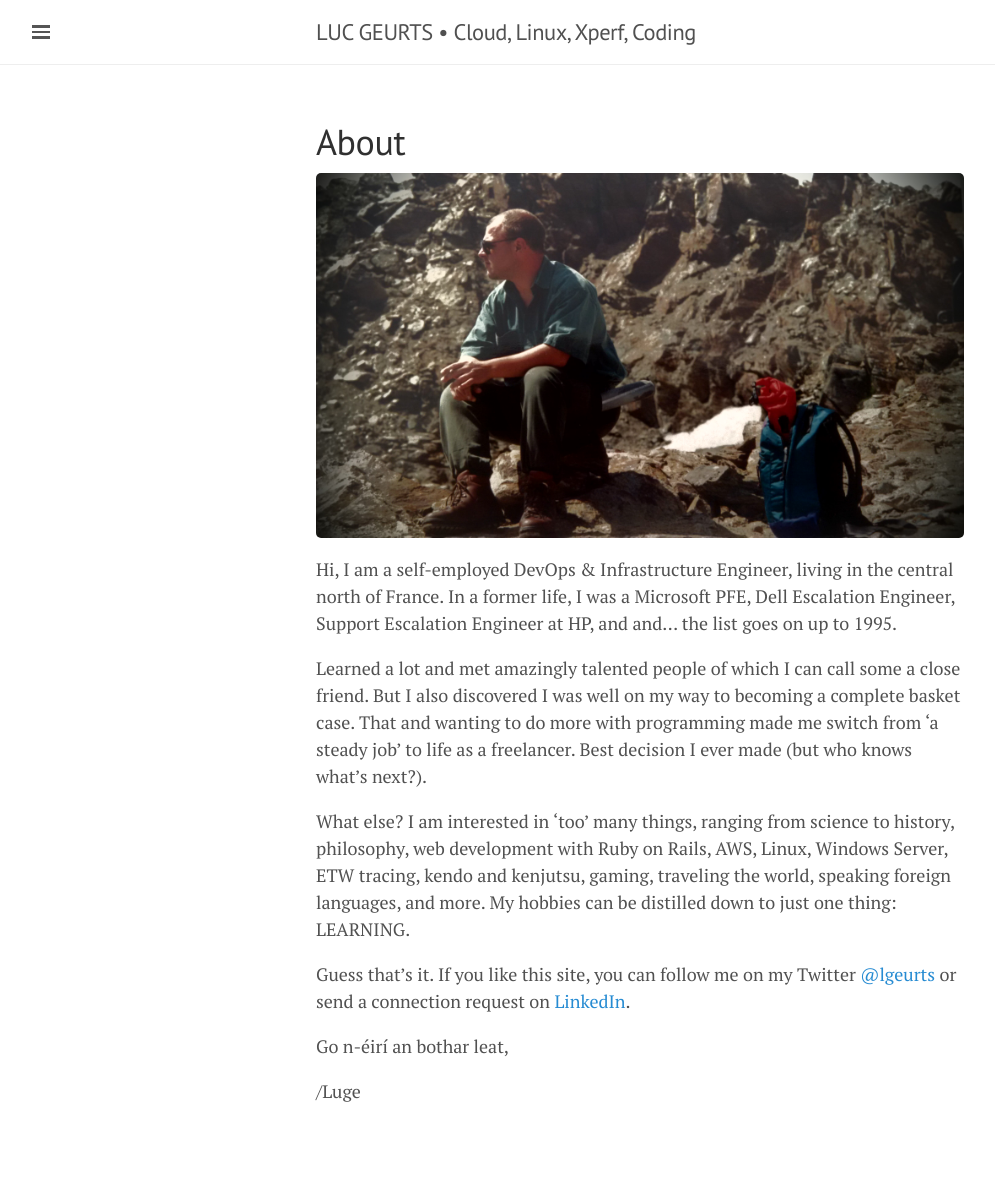
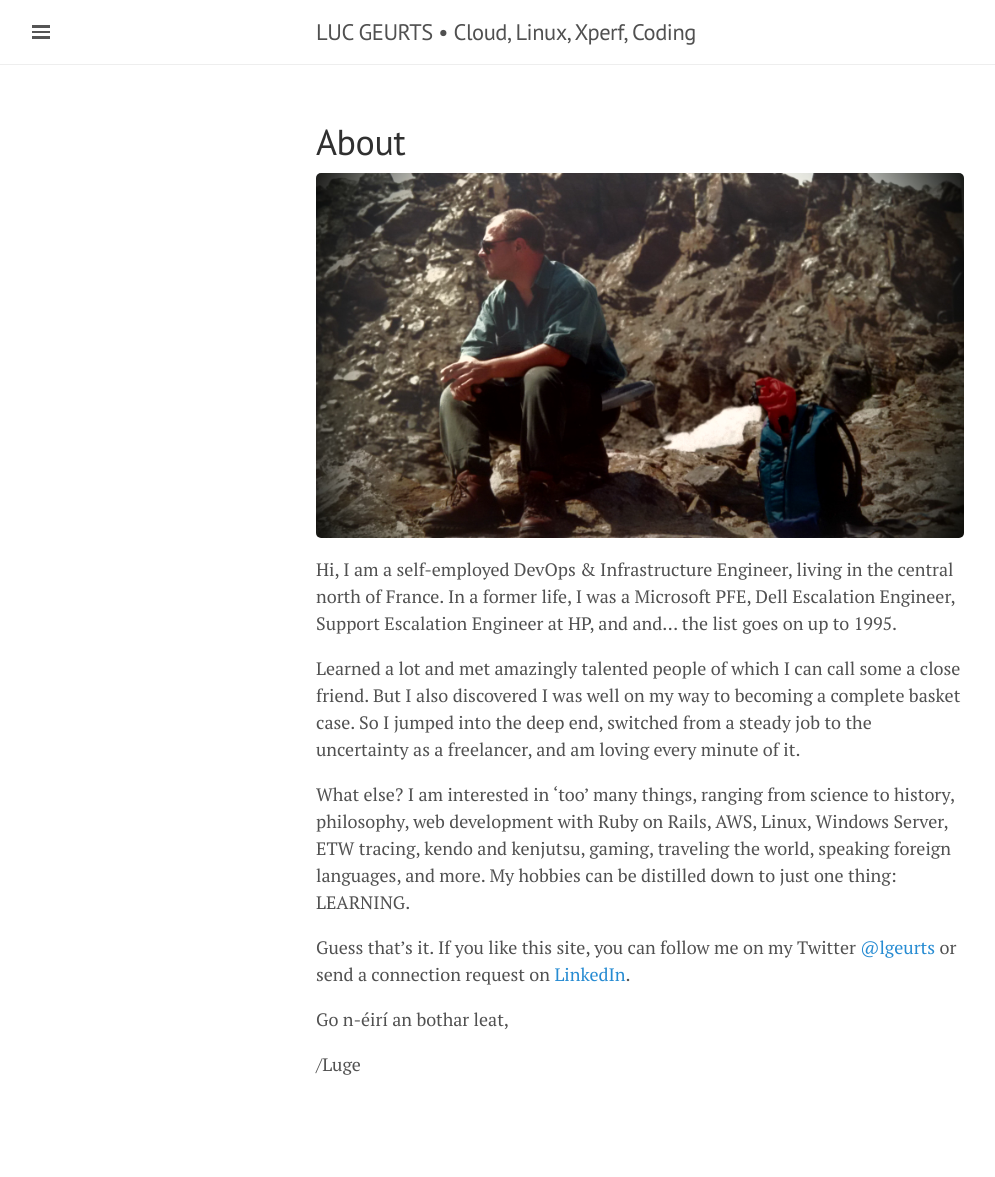
Before and after one commit to lgeurts/lgeurts.github.io, a Jekyll site: the page built from about.md, in a window 1280 px wide. Shown: the whole page, without its empty margins (0-995 px from the left). Built offline with Jekyll 4.4.1, drawn with Linux system fonts in a browser that asks for light colours; nearby versions of some CDN libraries; after the commit the page ends 1150 px from its top, so only the background shows below that.

Commit message:
Update about.md

```diff
--- a/about.md
+++ b/about.md
@@ -8,7 +8,7 @@ title: About
 Hi, I am a self-employed DevOps & Infrastructure Engineer, living in the central north of France.
 In a former life, I was a Microsoft PFE, Dell Escalation Engineer, Support Escalation Engineer at HP, and and... the list goes on up to 1995.
 
-Learned a lot and met amazingly talented people  of which I can call some a close friend. But I also discovered I was well on my way to becoming a complete basket case. That and wanting to do more with programming made me switch from 'a steady job' to life as a freelancer. Best decision I ever made (but who knows what's next?).
+Learned a lot and met amazingly talented people  of which I can call some a close friend. But I also discovered I was well on my way to becoming a complete basket case. So I jumped into the deep end, switched from  a steady job to the uncertainty as a freelancer, and am loving every minute of it.
 
 What else? I am interested in 'too' many things, ranging from science to history, philosophy, web development with Ruby on Rails, AWS, Linux, Windows Server, ETW tracing, kendo and kenjutsu, gaming, traveling the world, speaking foreign languages, and more.
 My hobbies can be distilled down to just one thing: LEARNING.
```
